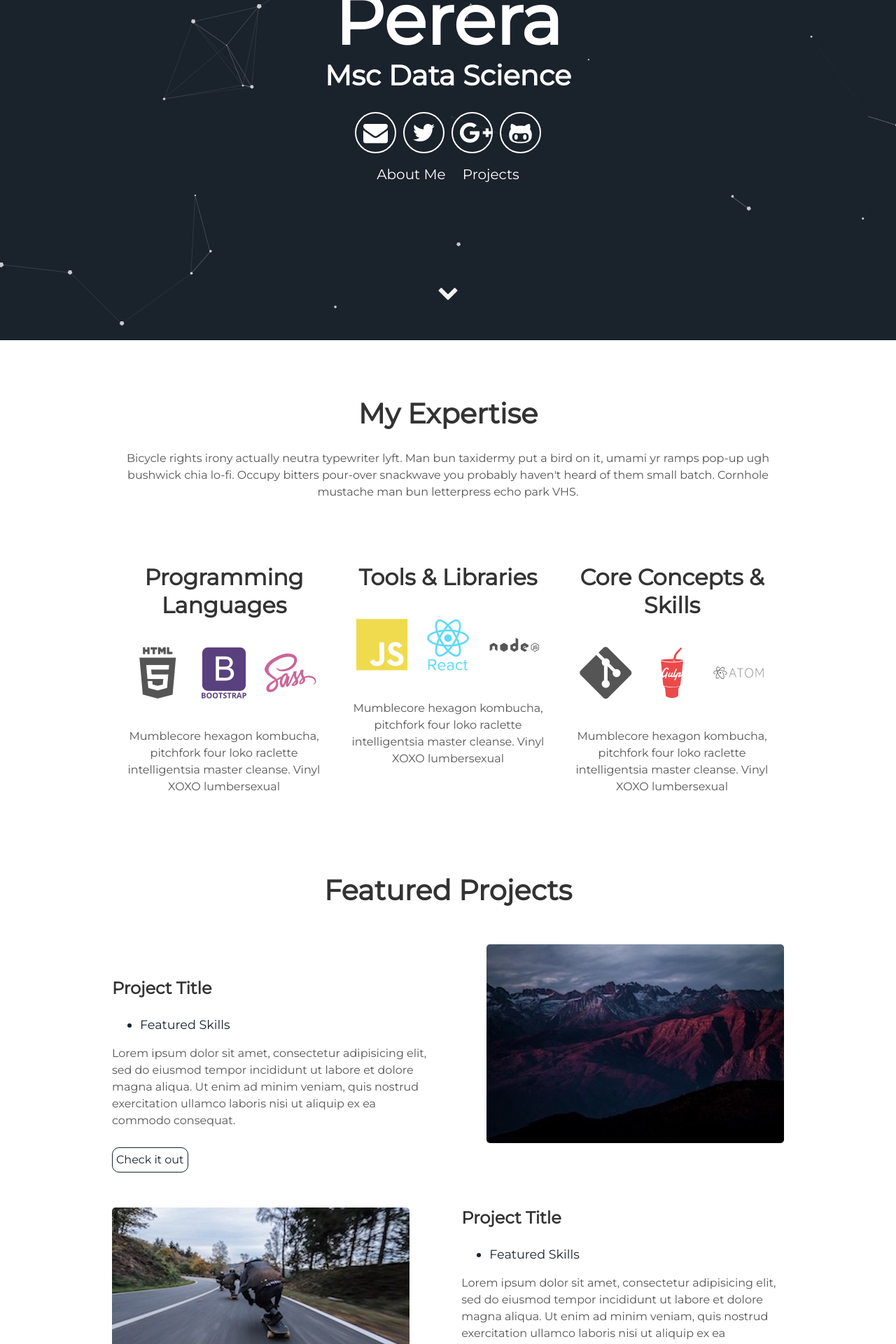
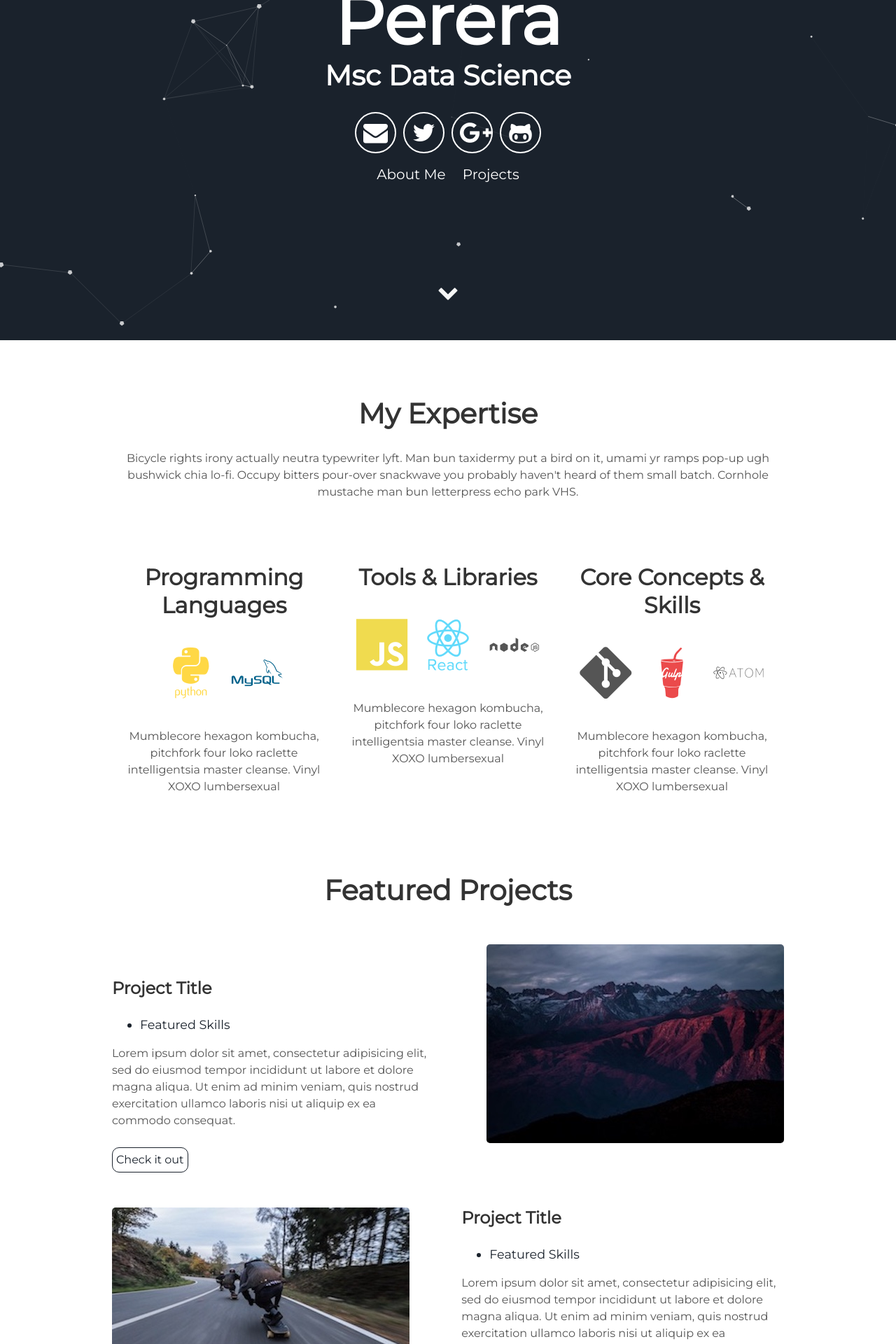
Before and after one commit to m-perera/m-perera.github.io, a Jekyll site: the page built from README.md, in a window 1280 px wide. Shown: the part 414-2334 px from the top of the page at 70% size. Built offline with Jekyll 4.4.1, drawn with Linux system fonts in a browser that asks for light colours; our own code applies the rules of GitHub Pages for plain Markdown files.

Commit message:
Update about.html

```diff
--- a/_includes/about.html
+++ b/_includes/about.html
@@ -5,9 +5,9 @@
   <div class="user">
     <div class="tech">
       <h2>Programming Languages</h2>
-      <i class="devicon-html5-plain-wordmark"></i>
-      <i class="devicon-bootstrap-plain-wordmark colored"></i>
-      <i class="devicon-sass-original colored"></i>
+      <i class="devicon-python-plain-wordmark colored"></i>
+      <i class="devicon-r-original colored"></i>
+      <i class="devicon-mysql-plain-wordmark colored"></i>
       <p>Mumblecore hexagon kombucha, pitchfork four loko raclette intelligentsia master cleanse.
         Vinyl XOXO lumbersexual</p>
     </div>
```
